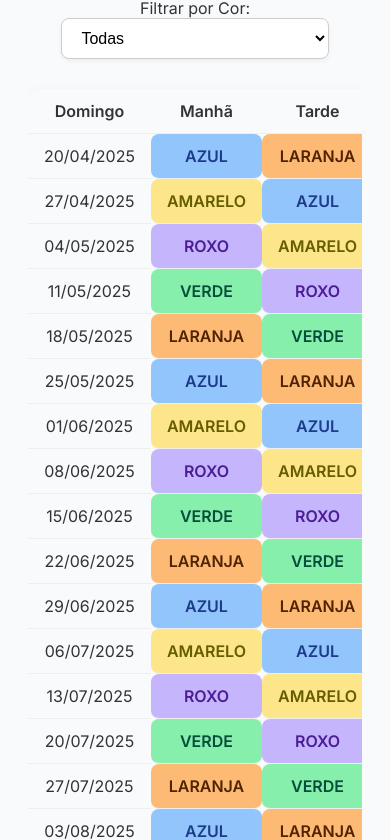
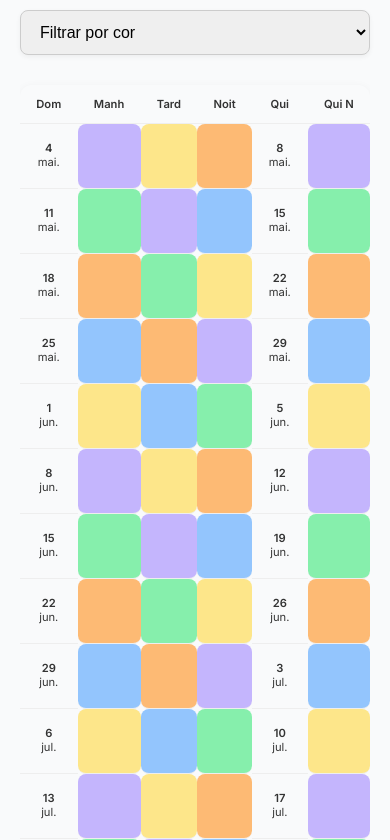
Before and after one commit to familiarhema/agenda-kids, a plain HTML site: page 2025.html in a window 390 px wide. Shown: the part 79-919 px from the top of the page. Drawn offline with Linux system fonts and the light colour scheme.

Commit message:
Update 2025.html

```diff
--- a/2025.html
+++ b/2025.html
@@ -1,11 +1,125 @@
+<!DOCTYPE html>
+<html lang="pt-BR">
+<head>
+  <meta charset="UTF-8">
+  <meta name="viewport" content="width=device-width, initial-scale=1.0">
+  <title>Agenda KIDS 2025</title>
   <link href="https://fonts.googleapis.com/css2?family=Inter:wght@400;600&display=swap" rel="stylesheet">
+  <style>
+    body {
+      font-family: 'Inter', sans-serif;
+      background-color: #f9fafb;
+      color: #333;
+      margin: 0;
+      padding: 20px;
+    }
 
-<h2>Agenda de Cores com Filtro</h2>
+    h2, h3 {
+      text-align: center;
+    }
+
+    .filtro-container {
+      margin: 20px auto;
+      max-width: 500px;
+    }
+
+    select {
+      width: 100%;
+      padding: 12px 15px;
+      font-size: 1rem;
+      border: 1px solid #ccc;
+      border-radius: 8px;
+      box-shadow: 0 2px 5px rgba(0,0,0,0.05);
+    }
+
+    .tabela-wrapper {
+      overflow-x: auto;
+    }
+
+    .tabela-bonita {
+      width: 100%;
+      border-collapse: separate;
+      border-spacing: 0;
+      margin-top: 10px;
+      box-shadow: 0 2px 10px rgba(0,0,0,0.05);
+      border-radius: 12px;
+
+    }
+
+    .tabela-bonita th, .tabela-bonita td {
+      padding: 12px 16px;
+      text-align: center;
+      border-bottom: 1px solid #eee;
+      white-space: nowrap;
+    }
+
+    .cor-AZUL { background-color: #93c5fd; color: #1e3a8a; }
+    .cor-LARANJA { background-color: #fdba74; color: #522300; }
+    .cor-ROXO { background-color: #c4b5fd; color: #4c1d95; }
+    .cor-AMARELO { background-color: #fde68a; color: #665c00; }
+    .cor-VERDE { background-color: #86efac; color: #064e3b; }
+
+    .celula-cor {
+      align-items: center;
+      justify-content: center;
+      border-radius: 8px;
+      font-weight: 600;
+      height: 40px;
+    }
+
+    .data-formatada {
+      display: flex;
+      flex-direction: column;
+      line-height: 1.2;
+      font-size: 0.9rem;
+    }
+
+    @media (max-width: 600px) {
+      .celula-cor {
+        font-size: 0;
+      }
+    }
+    .resumo-grid {
+    display: flex;
+    flex-wrap: wrap;
+    gap: 16px;
+    justify-content: center;
+    margin-top: 30px;
+  }
+
+  .card-resumo {
+    background: #fff;
+    border: 1px solid #eee;
+    border-radius: 10px;
+    box-shadow: 0 2px 6px rgba(0,0,0,0.05);
+    padding: 12px 16px;
+    width: 180px;
+    text-align: center;
+  }
+
+  @media (max-width: 600px) {
+    .tabela-bonita th{
+        font-size: 0.7rem;
+      }
+      .data-formatada{
+        font-size: 0.7rem;
+      }
+      .celula-cor {
+        font-size: 0;
+      }
+      .tabela-wrapper {
+        width: 100%;
+        transform-origin: top;
+      }
+  }
+</style>
+</head>
+<body>
+  <h2>Agenda KIDS 2025</h2>
 
   <div class="filtro-container">
-  <label for="filtroCor">Filtrar por Cor:</label>
     <select id="filtroCor">
-    <option value="">Todas</option>
+      <option value="">Filtrar por cor</option>
       <option value="AZUL">AZUL</option>
       <option value="LARANJA">LARANJA</option>
       <option value="ROXO">ROXO</option>
@@ -18,12 +132,12 @@
     <table class="tabela-bonita">
       <thead>
         <tr>
-        <th>Domingo</th>
-        <th>Manhã</th>
-        <th>Tarde</th>
-        <th>Noite</th>
-        <th>Quinta</th>
-        <th>Quinta Noite</th>
+          <th>Dom</th>
+          <th>Manh</th>
+          <th>Tard</th>
+          <th>Noit</th>
+          <th>Qui</th>
+          <th>Qui N</th>
         </tr>
       </thead>
       <tbody id="tabela-principal"></tbody>
@@ -33,117 +147,27 @@
   <h3>Resumo Mensal</h3>
   <div id="resumo-mensal" class="resumo-grid"></div>
 
-<style>
-  body {
-    font-family: 'Inter', 'Segoe UI', sans-serif;
-    background-color: #f9fafb;
-    color: #333;
-    padding: 20px;
-  }
-
-  h2, h3 {
-    text-align: center;
-  }
-
-  .filtro-container {
-    margin: 20px 0;
-    text-align: center;
-  }
-
-  select {
-    padding: 10px 15px;
-    font-size: 1rem;
-    border: 1px solid #ccc;
-    border-radius: 8px;
-    background-color: #fff;
-    box-shadow: 0 2px 5px rgba(0,0,0,0.05);
-  }
-
-  .tabela-wrapper {
-    overflow-x: auto;
-  }
-
-  .tabela-bonita {
-    width: 100%;
-    min-width: 600px;
-    border-collapse: separate;
-    border-spacing: 0;
-    margin-top: 10px;
-    box-shadow: 0 2px 10px rgba(0,0,0,0.05);
-    border-radius: 12px;
-  }
-
-  .tabela-bonita th, .tabela-bonita td {
-    padding: 12px 16px;
-    text-align: center;
-    border-bottom: 1px solid #eee;
-    white-space: nowrap;
-  }
-
-  .cor-AZUL { background-color: #93c5fd; color: #1e3a8a; font-weight: 600; border-radius: 8px; }
-  .cor-LARANJA { background-color: #fdba74; color: #522300; font-weight: 600; border-radius: 8px; }
-  .cor-ROXO { background-color: #c4b5fd; color: #4c1d95; font-weight: 600; border-radius: 8px; }
-  .cor-AMARELO { background-color: #fde68a; color: #665c00; font-weight: 600; border-radius: 8px; }
-  .cor-VERDE { background-color: #86efac; color: #064e3b; font-weight: 600; border-radius: 8px; }
-
-  .resumo-grid {
-    display: flex;
-    flex-wrap: wrap;
-    gap: 16px;
-    justify-content: center;
-    margin-top: 20px;
-  }
-
-  .card-resumo {
-    background: #fff;
-    border: 1px solid #eee;
-    border-radius: 10px;
-    box-shadow: 0 2px 6px rgba(0,0,0,0.05);
-    padding: 12px 16px;
-    width: 180px;
-  }
-
-  .card-resumo h4 {
-    margin: 0 0 8px 0;
-    font-size: 1rem;
-    color: #222;
-    text-align: center;
-  }
-
-  .card-resumo div {
-    font-size: 0.85rem;
-    margin: 2px 0;
-    text-align: center;
-  }
-
-  /* Responsividade */
-  @media (max-width: 600px) {
-    select {
-      width: 80%;
-    }
-
-    .card-resumo {
-      width: 100%;
-      max-width: 300px;
-    }
-  }
-</style>
-
 <script>
     const coresSequencia = [
-    ['AZUL', 'LARANJA', 'ROXO', 'AZUL'],
-    ['AMARELO', 'AZUL', 'VERDE', 'AMARELO'],
       ['ROXO', 'AMARELO', 'LARANJA', 'ROXO'],
       ['VERDE', 'ROXO', 'AZUL', 'VERDE'],
-    ['LARANJA', 'VERDE', 'AMARELO', 'LARANJA']
+      ['LARANJA', 'VERDE', 'AMARELO', 'LARANJA'],
+      ['AZUL', 'LARANJA', 'ROXO', 'AZUL'],
+      ['AMARELO', 'AZUL', 'VERDE', 'AMARELO']
     ];
 
-  const tbodyPrincipal = document.getElementById("tabela-principal");
+    const tbody = document.getElementById("tabela-principal");
 const resumoGrid = document.getElementById("resumo-mensal");
 
-  let domingo = new Date(2025, 3, 20);
-  let quinta = new Date(2025, 3, 24);
+    let domingo = new Date(2025, 4, 4);
+    let quinta = new Date(2025, 4, 8);
     let index = 0;
+
+    const formatarData = (data) => {
+      const dia = data.getDate();
+      const mes = data.toLocaleDateString('pt-BR', { month: 'short' });
+      return `<div class='data-formatada'><strong>${dia}</strong><span>${mes}</span></div>`;
+    };
 
     const resumoMensal = {};
 const totalGeral = { 'AZUL': 0, 'LARANJA': 0, 'ROXO': 0, 'AMARELO': 0, 'VERDE': 0 };
@@ -170,26 +194,26 @@
   totalGeral[linha[3]]++;
 
   const tdDomingo = document.createElement("td");
-    tdDomingo.textContent = domingo.toLocaleDateString('pt-BR');
+  tdDomingo.innerHTML = formatarData(domingo);
   tr.appendChild(tdDomingo);
 
   for (let i = 0; i < 3; i++) {
     const td = document.createElement("td");
+    td.className = `cor-${linha[i]} celula-cor`;
     td.textContent = linha[i];
-      td.className = `cor-${linha[i]}`;
     tr.appendChild(td);
   }
 
   const tdQuinta = document.createElement("td");
-    tdQuinta.textContent = quinta.toLocaleDateString('pt-BR');
+  tdQuinta.innerHTML = formatarData(quinta);
   tr.appendChild(tdQuinta);
 
   const tdQuintaNoite = document.createElement("td");
+  tdQuintaNoite.className = `cor-${linha[3]} celula-cor`;
   tdQuintaNoite.textContent = linha[3];
-    tdQuintaNoite.className = `cor-${linha[3]}`;
   tr.appendChild(tdQuintaNoite);
 
-    tbodyPrincipal.appendChild(tr);
+  tbody.appendChild(tr);
 
   domingo.setDate(domingo.getDate() + 7);
   quinta.setDate(quinta.getDate() + 7);
@@ -212,15 +236,16 @@
 
     document.getElementById('filtroCor').addEventListener('change', function() {
       const corSelecionada = this.value;
-    const linhas = tbodyPrincipal.querySelectorAll('tr');
-
+      const linhas = tbody.querySelectorAll('tr');
       linhas.forEach(tr => {
         if (!corSelecionada) {
           tr.style.display = '';
         } else {
-        const contemCor = Array.from(tr.children).some(td => td.textContent === corSelecionada);
+          const contemCor = Array.from(tr.children).some(td => td.textContent.includes(corSelecionada));
           tr.style.display = contemCor ? '' : 'none';
         }
       });
     });
   </script>
+</body>
+</html>
```
Lines whose indentation alone changed are shown as unchanged.
